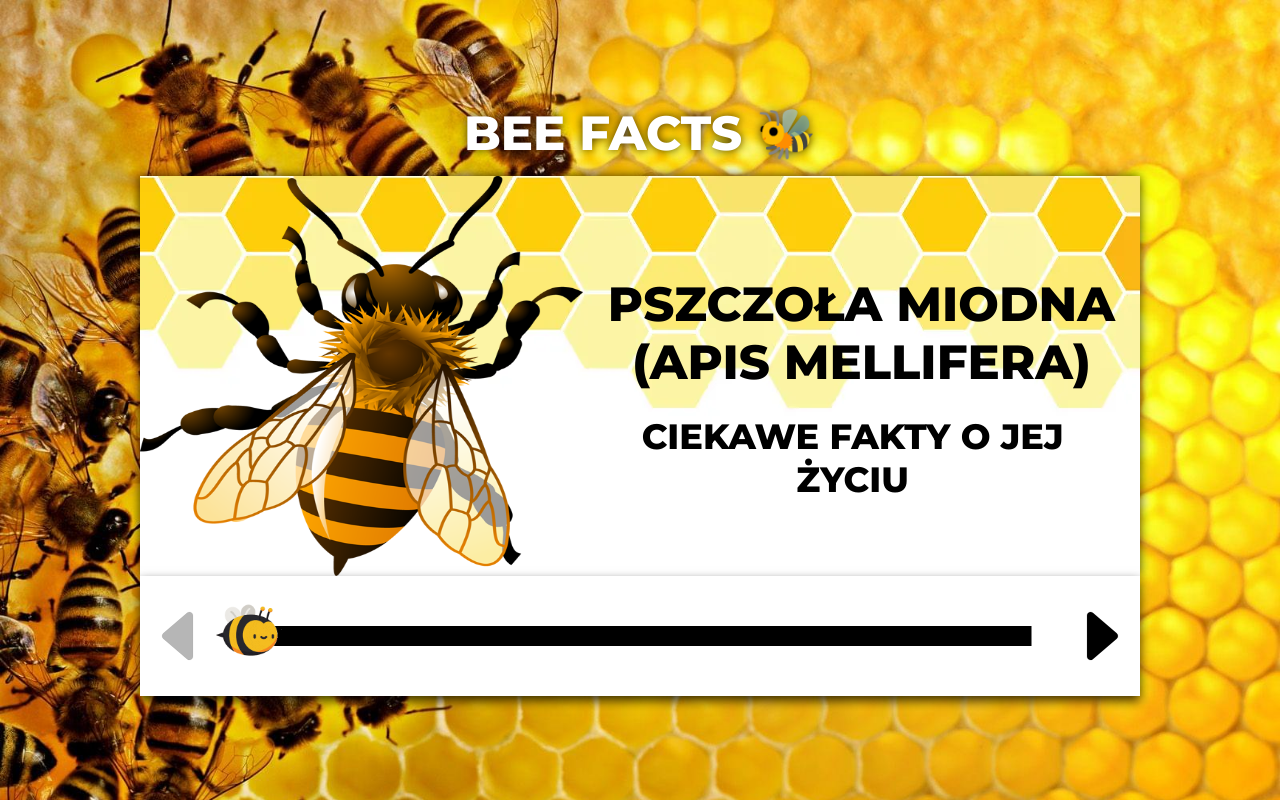
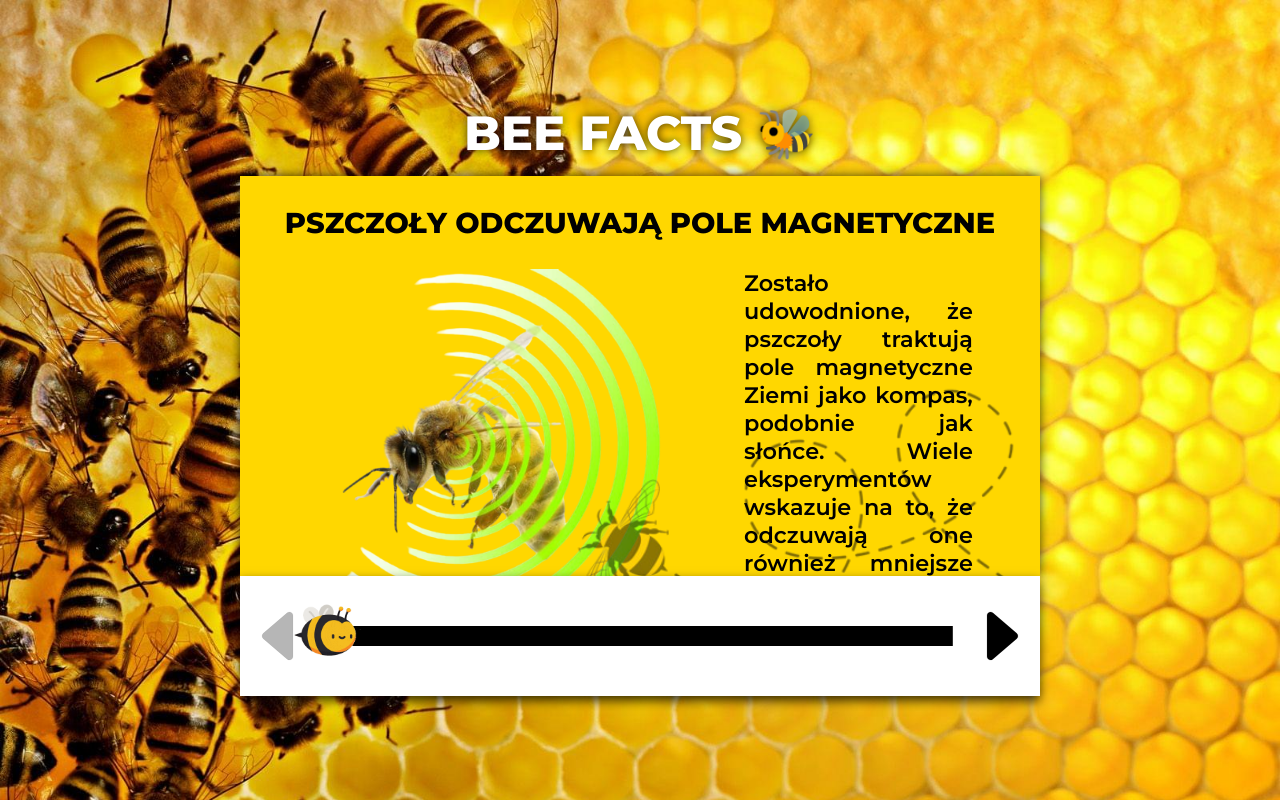
Before and after one commit to CATastrophy1/beefacts, a website: page index.html in a window 1280 px wide. Drawn offline with nearby package versions, Linux system fonts and the light colour scheme.

Commit message:
changed aspect ratio

```diff
--- a/index.html
+++ b/index.html
@@ -14,13 +14,15 @@
 <body>
 
     <div class="wrapper">
+        <div class="margin">
         <h1 class="title">bee facts 🐝
         </h1>
         <div class="pages">
-        <div class="page page1 active-page " data-number="1">
+
+        <div class="page page1  " data-number="1">
             <img src="dist/img/beemain.png" alt="pszczola">
 <div class="page1-main">
-    <h2 class="page1-main-title page-title">
+    <h2 class="page1-main-title">
         Pszczoła miodna (Apis Mellifera)
     </h2>
     <h3 class="page1-main-text">ciekawe fakty o jej życiu
@@ -28,18 +30,26 @@
 </div>
 <div class="page1-polygon"></div>        </div>
         <div class="page page2 "data-number="2">
-            <h2 class="page2-title">Świat oczami pszczoły</h2>
+            <h2 class="page2-title page-title">Świat oczami pszczoły</h2>
 <div class="page2-main">
     <p class="page2-main-text">Jest on zdecydowanie inny niż nasz. Pszczoły widzą w trochę innym spektrum niż ludzie. Widzą kolor  <span class="green">zielony</span>, <span class="blue">niebieski</span>, (niewidoczny dla nas) <span class="violet">ultrafiolet</span> i <span class="yellow">różne ich kombinacje</span>. Nie widzą jednak koloru <span class="grey">czerwonego</span>. Pszczoły widzą również spolaryzowane światło. W skrócie pozwala ono orientować się w terenie, nawet, kiedy słońce jest schowane za chmurami, ponieważ słońce jest dla nich w pewnym sensie kompasem.
     </p>
     <div class="page2-main-imgs">
-        <img class="page2-main-imgs-img1" src="/dist/img/page2-flower.jpg" alt="kwiaty oczami pszczoły">
+        <img class="page2-main-imgs-img1" src="dist/img/page2-flower.jpg" alt="kwiaty oczami pszczoły">
 
     </div>
-</div><img class="page2-main-imgs-img2" src="/dist/img/page2-spectrum.png" alt="spektrum kolorów widzianych przez pszczoły">
+</div><img class="page2-main-imgs-img2" src="dist/img/page2-spectrum.png" alt="spektrum kolorów widzianych przez pszczoły">
 <button class="page2-btn">Zobacz kolory widziane przez pszczoły</button>        </div>
-        <div class="page page3"data-number="3">
-        </div>
+        <div class="page page3 active-page"data-number="3">
+            <h2 class="page3-title page-title">Pszczoły odczuwają pole magnetyczne</h2>
+<div class="page3-main">
+    <img src="dist/img/page3-2.png" alt="pszczoła pole magnetyczne">
+    <div class="page3-main-box">
+    <p class="page3-main-box-text">Zostało udowodnione, że pszczoły traktują pole magnetyczne Ziemi jako kompas, podobnie jak słońce. Wiele eksperymentów wskazuje na to, że odczuwają one również mniejsze pola magnetyczne, którymi jesteśmy otoczeni.
+    </p>
+    <img src="/dist/img/page3.png" alt="pszczoła">
+</div>
+</div>        </div>
         <div class="page page4"data-number="4">
         </div>
         <div class="page page5"data-number="5">
@@ -66,6 +76,7 @@
         <button class="next-btn btn"><ion-icon name="caret-forward-outline"></ion-icon></button>
        </div>
     </div>
+    </div>
     <script type="module" src="https://unpkg.com/ionicons@5.5.2/dist/ionicons/ionicons.esm.js"></script>
 <script nomodule src="https://unpkg.com/ionicons@5.5.2/dist/ionicons/ionicons.js"></script>
 <script src="dist/js/script.min.js"></script>
--- a/src/sass/style.scss
+++ b/src/sass/style.scss
@@ -23,8 +23,15 @@ body {
 
 	margin: 0 auto;
 	width: 100vw;
-	max-width: 1000px;
+	max-width: 800px;
 }
+
+// .margin {
+// 	// position: absolute;
+// 	width: 100%;
+// 	// height: 100%;
+// 	margin: 1em;
+// }
 
 .title {
 	text-align: center;
@@ -37,7 +44,7 @@ body {
 .pages {
 	position: relative;
 	width: 100%;
-	height: 400px;
+	aspect-ratio: 2;
 	display: flex;
 	box-shadow: 0 0 10px rgba(0, 0, 0, 0.742);
 	// background-color: tomato;
@@ -49,6 +56,7 @@ body {
 	background-color: gold;
 	width: 100%;
 	height: 100%;
+	object-fit: contain;
 
 	&:nth-child(even) {
 		background-color: #000;
@@ -62,6 +70,8 @@ body {
 	position: relative;
 	display: flex;
 	width: 100%;
+	// margin: 0 1em;
+
 	box-shadow: 0 5px 10px rgba(0, 0, 0, 0.742);
 	background-color: #fff;
 }
@@ -116,7 +126,7 @@ body {
 	width: 75px;
 	height: 120px;
 
-	cursor pointer;
+	cursor: pointer;
 	background: none;
 	border: none;
 	font-size: 7rem;
@@ -135,7 +145,6 @@ body {
 	cursor: not-allowed;
 }
 
-
 .page1 {
 	// display: flex;
 	background-color: gold;
@@ -151,7 +160,7 @@ body {
 		flex-direction: column;
 		justify-content: center;
 		align-items: center;
-		margin:0 0.5em;
+		margin: 0 0.5em;
 		// top: 50%;
 		right: 0;
 		width: 55%;
@@ -173,9 +182,13 @@ body {
 		}
 	}
 }
-
+.page-title {
+	text-transform: uppercase;
+	text-align: center;
+	padding: 1em;
+	font-size: 1.8rem;
+}
 .page2 {
-
 	// display: flex;
 	flex-direction: column;
 	// justify-content: center;
@@ -184,11 +197,7 @@ body {
 	color: #fff;
 	overflow-y: auto;
 	&-title {
-		color:gold;
-		text-transform: uppercase;
-		text-align: center;
-		padding: 1em;
-		font-size: 1.8rem;
+		color: gold;
 	}
 	&-main {
 		display: flex;
@@ -216,7 +225,13 @@ width: 60%;
 		font-size: 1.6rem;
 		padding: 0.5em 1em;
 		margin: 1em 0;
-background: linear-gradient(90deg, rgba(241,255,0,1) 0%, rgba(62,251,175,1) 29%, rgba(67,195,251,1) 59%, rgba(199,126,251,1) 100%);
+		background: linear-gradient(
+			90deg,
+			rgba(241, 255, 0, 1) 0%,
+			rgba(62, 251, 175, 1) 29%,
+			rgba(67, 195, 251, 1) 59%,
+			rgba(199, 126, 251, 1) 100%
+		);
 		color: #fff;
 		border-radius: 6px;
 		cursor: pointer;
@@ -225,3 +240,33 @@ cursor: pointer;
 		}
 	}
 }
+
+.page3 {
+	flex-direction: column;
+	&-main {
+		display: flex;
+		img {
+			height: 70%;
+		}
+		&-box {
+			position: relative;
+			// display: flex;
+			// flex-direction: column;
+			// justify-content: space-between;
+
+			&-text {
+				margin: 0 3em;
+				font-size: 1.4rem;
+				text-align: justify;
+				font-weight: 600;
+			}
+			img {
+				position: absolute;
+				bottom: 140px;
+				right: 0;
+				height:50%;
+				filter: opacity(.5);
+			}
+		}
+	}
+}
```
Also changed, not shown: page1.html (+1 -1 lines), page2.html (+3 -3 lines), page3.html (+9 -0 lines), dist/css/style.min.css, dist/img/page3-2.jpg (added), dist/img/page3-2.png (added), dist/img/page3.jpg (added), dist/img/page3.png (added), src/img/page3-2.jpg (added), src/img/page3-2.png (added), src/img/page3.jpg (added), src/img/page3.png (added), 4 other files. Lines whose indentation alone changed are shown as unchanged.
